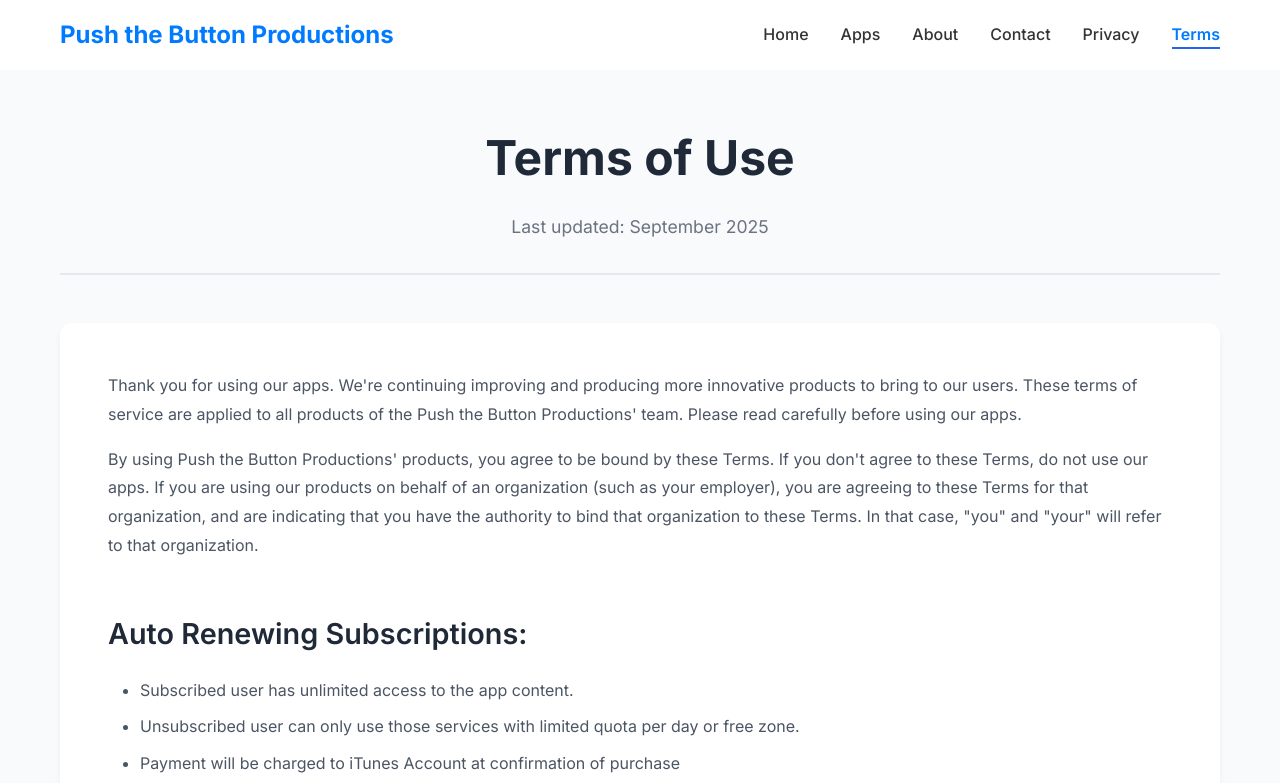
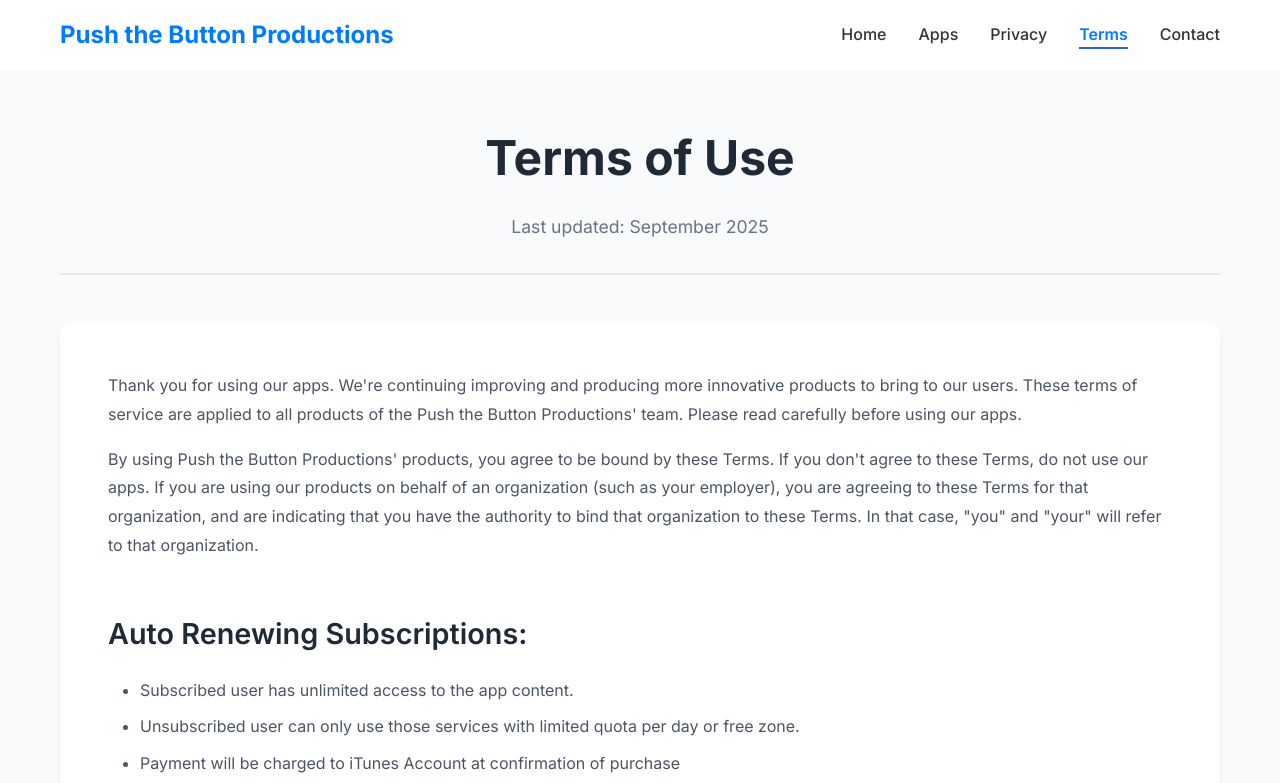
Before and after one commit to vw7865/PTBP, a plain HTML site: page terms.html in a window 1280 px wide. Shown: the top 783 px of the page. Drawn offline with Linux system fonts and the light colour scheme.

Commit message:
Reorder navigation: move Contact to last position after Privacy and Terms

```diff
--- a/terms.html
+++ b/terms.html
@@ -24,16 +24,13 @@
                     <a href="index.html#apps" class="nav-link">Apps</a>
                 </li>
                 <li class="nav-item">
-                    <a href="index.html#about" class="nav-link">About</a>
-                </li>
-                <li class="nav-item">
-                    <a href="index.html#contact" class="nav-link">Contact</a>
-                </li>
-                <li class="nav-item">
                     <a href="privacy.html" class="nav-link">Privacy</a>
                 </li>
                 <li class="nav-item">
                     <a href="terms.html" class="nav-link active">Terms</a>
+                </li>
+                <li class="nav-item">
+                    <a href="index.html#contact" class="nav-link">Contact</a>
                 </li>
             </ul>
             <div class="hamburger">
```
Also changed, not shown: index.html (+3 -3 lines), privacy.html (+3 -6 lines).
